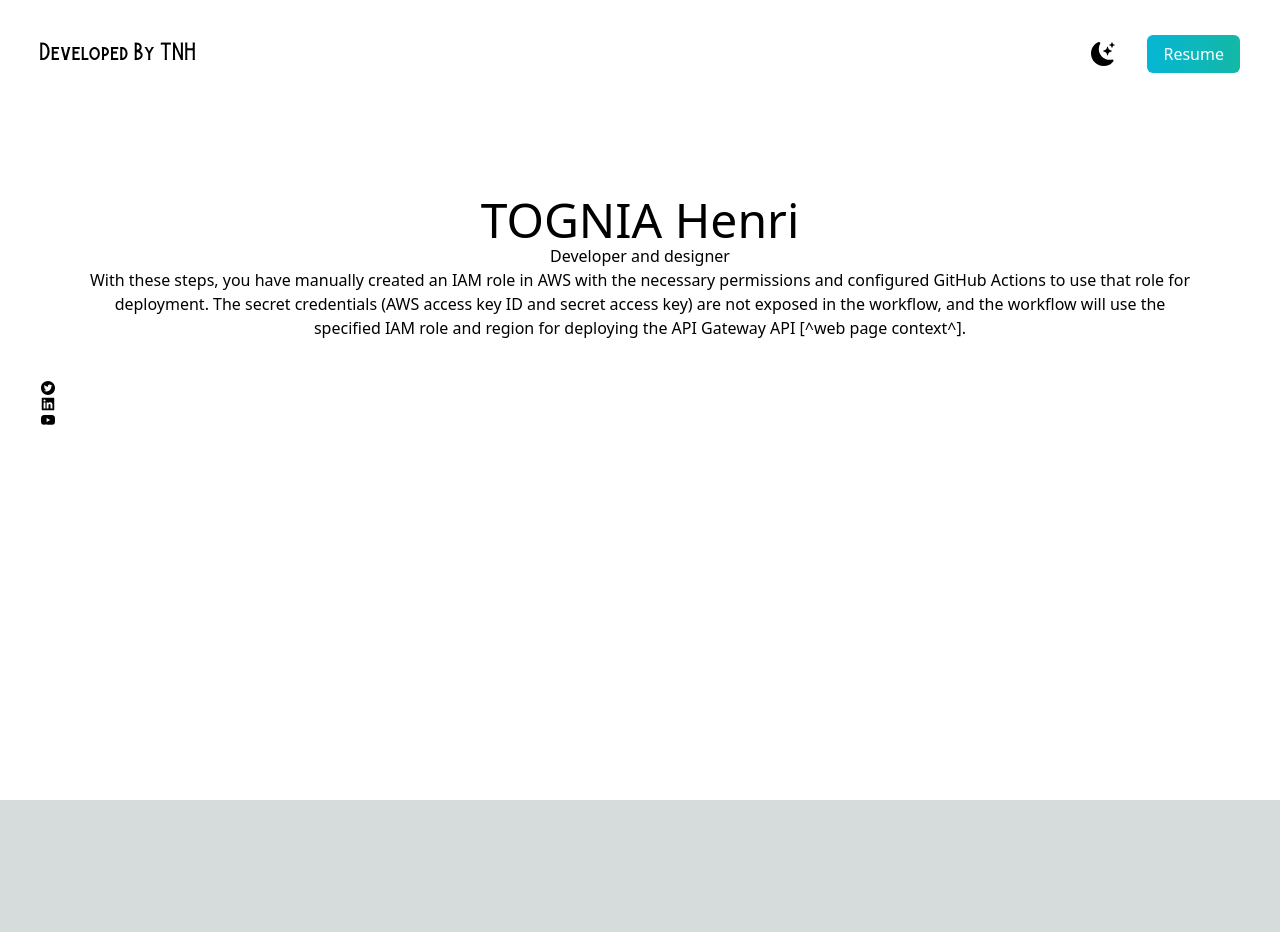
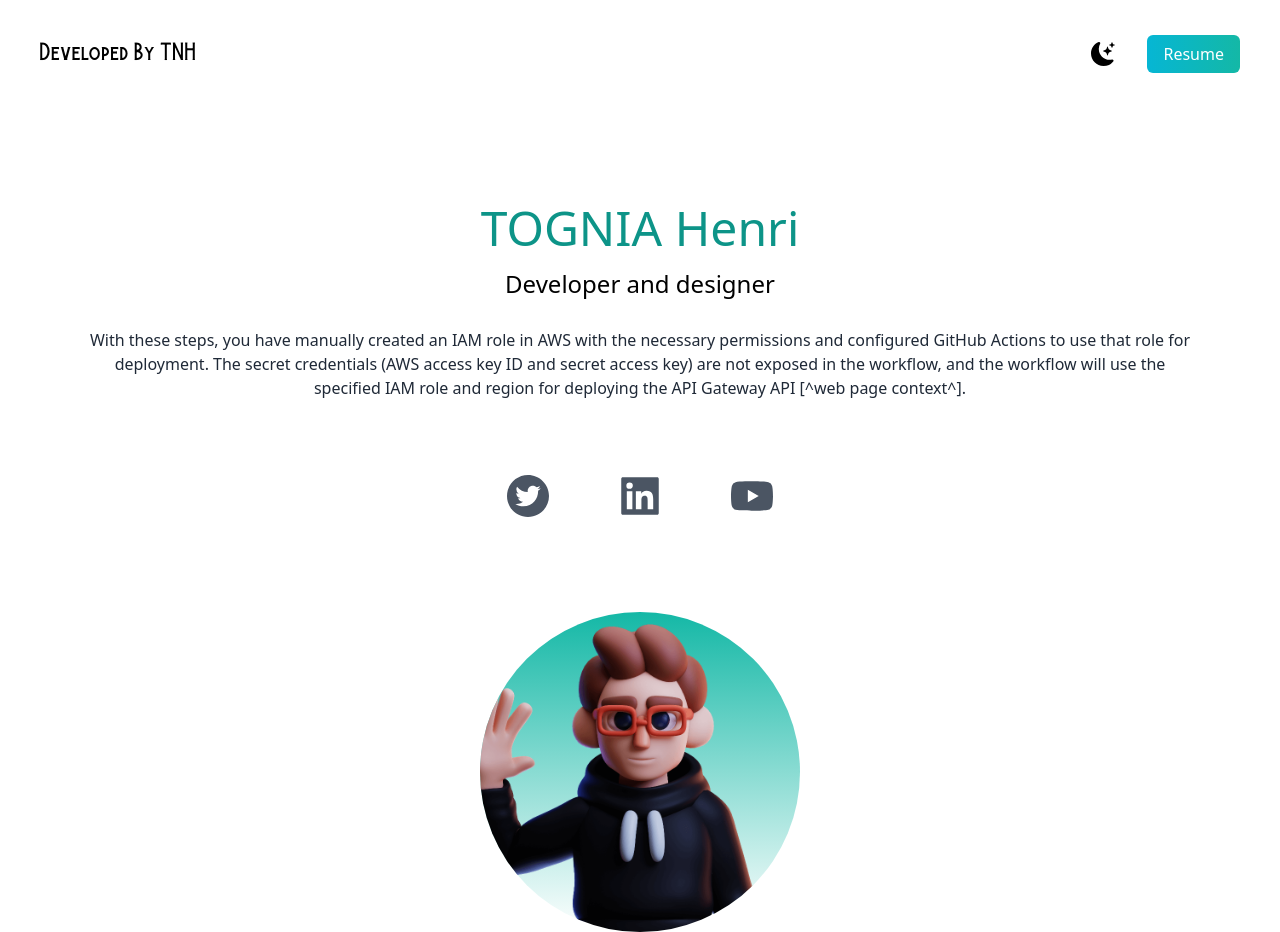
Before and after one commit to tognia/react-portofolio, a Next.js app: page / in a window 1280 px wide. Before the commit the page ends 800 px from the top, so only its background shows below. Built offline with nearby package versions, Linux system fonts and the light colour scheme.

Commit message:
03072023 - Commit -2

```diff
--- a/pages/index.js
+++ b/pages/index.js
@@ -5,7 +5,8 @@
   AiFillLinkedin,
   AiFillYoutube}
 from 'react-icons/ai';
-
+import Image from 'next/image';
+import deved from "../public/dev-ed-wave.png"
 
 export default function Home() {
   return (
@@ -28,22 +29,25 @@
           </ul>
           </nav>
           <div className='text-center p-10'>
-            <h2 className='text-5xl'>TOGNIA Henri</h2>
-            <h3>Developer and designer</h3>
-            <p>
+            <h2 className='text-5xl py-2 text-teal-600 font-medium'>TOGNIA Henri</h2>
+            <h3 className='text-2xl py-2'>Developer and designer</h3>
+            <p className='text-md py-5 text-gray-800'>
             With these steps, you have manually created an IAM role in AWS with the necessary permissions and configured
             GitHub Actions to use that role for deployment. The secret credentials (AWS access key ID and secret access key)
             are not exposed in the workflow, and the workflow will use the specified IAM role and region for deploying the API Gateway API [^web page context^].
             </p>
           </div>
-          <div>
+          <div className='text-5xl flex justify-center gap-16 py-3 text-gray-600'>
               <AiFillTwitterCircle />
               <AiFillLinkedin />
               <AiFillYoutube />
           </div>
-          <div>
+          <div className='relative mx-auto bg-gradient-to-b from-teal-500 rounded-full w-80 h-80 mt-20 overflow-hidden'>
+              <Image src={deved} layout='fill' objectFit='cover'  />
+          </div>
+        </section>
 
-          </div>
+        <section>
 
         </section>
       </main>
```
